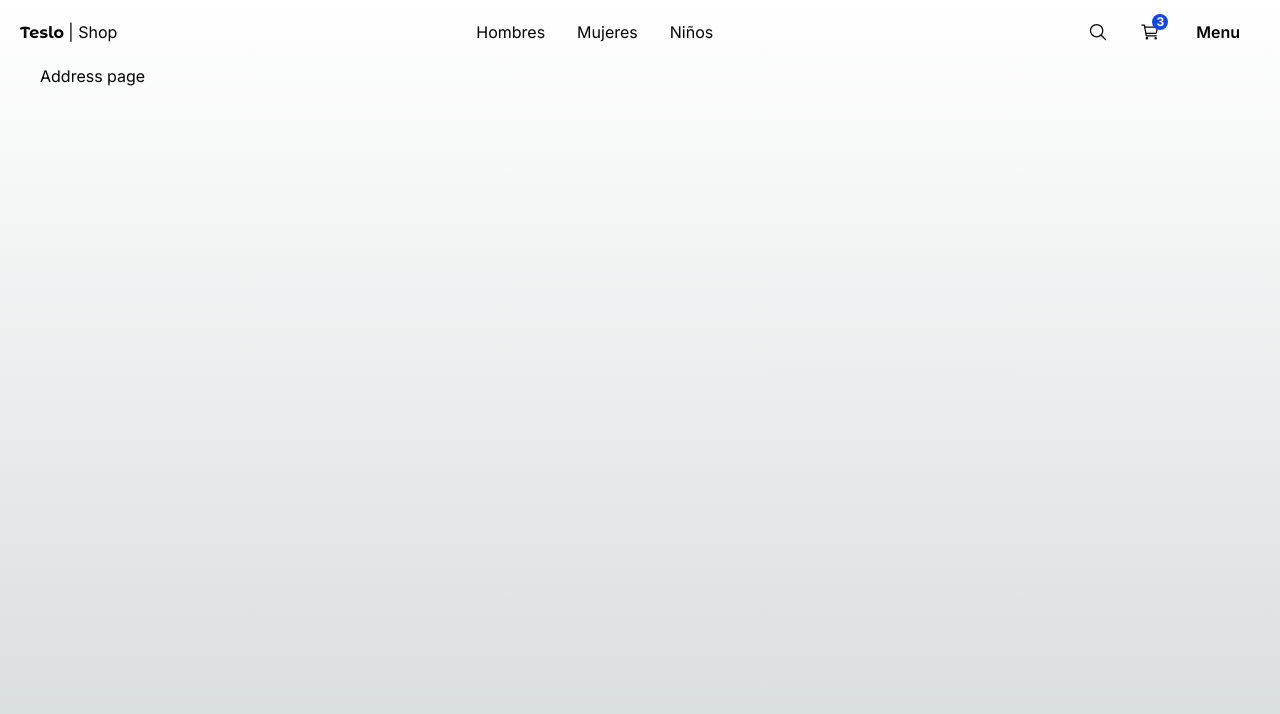
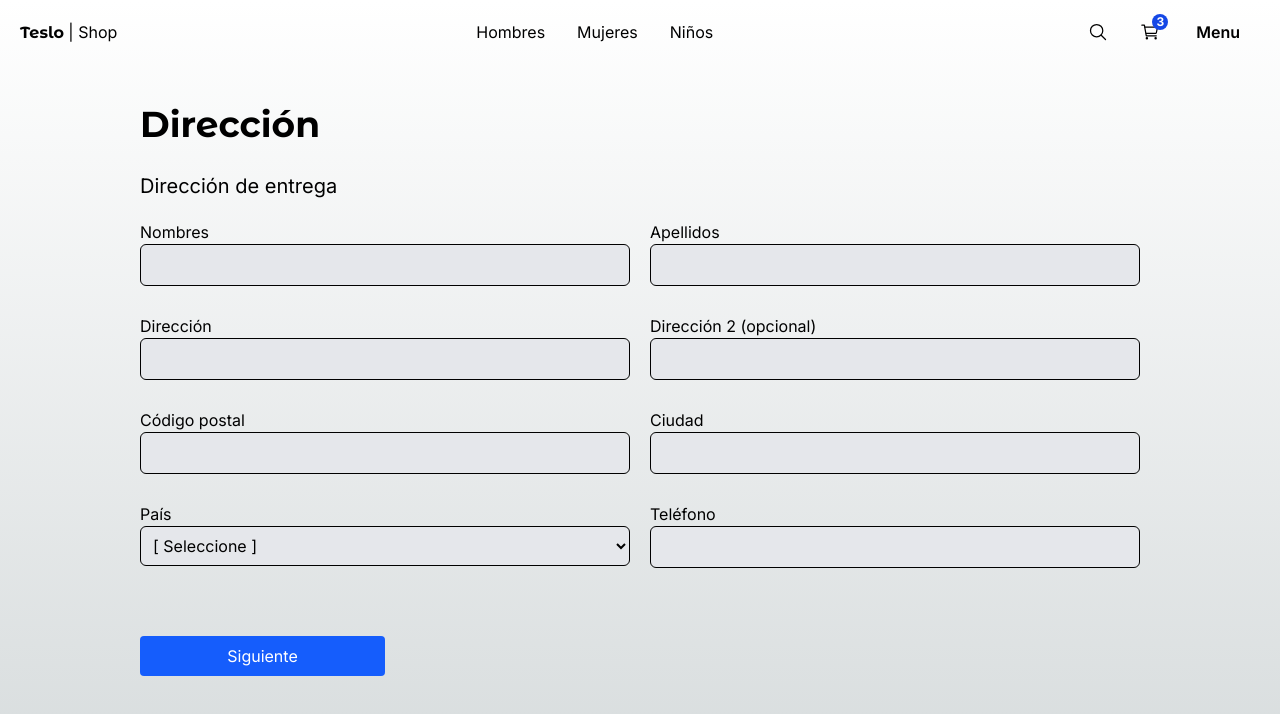
Before and after one commit to Mvillegas18/teslo-shop, a Next.js app: page /checkout/address in a window 1280 px wide. Shown: the top 714 px of the page. Built offline with nearby package versions, Linux system fonts and the light colour scheme.

Commit message:
Implement AddressPage component with form fields for user address input

```diff
--- a/src/app/(shop)/checkout/address/page.tsx
+++ b/src/app/(shop)/checkout/address/page.tsx
@@ -1,7 +1,87 @@
+import { Title } from '@/components';
+import Link from 'next/link';
+
 export default function AddressPage() {
 	return (
-		<div>
-			<h1>Address page</h1>
+		<div className="flex flex-col sm:justify-center sm:items-center mb-72 px-10 sm:px-0">
+			<div className="w-full  xl:w-[1000px] flex flex-col justify-center text-left">
+				<Title title="Dirección" subtitle="Dirección de entrega" />
+
+				<div className="grid grid-cols-1 gap-2 sm:gap-5 sm:grid-cols-2">
+					<div className="flex flex-col mb-2">
+						<span>Nombres</span>
+						<input
+							type="text"
+							className="p-2 border rounded-md bg-gray-200"
+						/>
+					</div>
+
+					<div className="flex flex-col mb-2">
+						<span>Apellidos</span>
+						<input
+							type="text"
+							className="p-2 border rounded-md bg-gray-200"
+						/>
+					</div>
+
+					<div className="flex flex-col mb-2">
+						<span>Dirección</span>
+						<input
+							type="text"
+							className="p-2 border rounded-md bg-gray-200"
+						/>
+					</div>
+
+					<div className="flex flex-col mb-2">
+						<span>Dirección 2 (opcional)</span>
+						<input
+							type="text"
+							className="p-2 border rounded-md bg-gray-200"
+						/>
+					</div>
+
+					<div className="flex flex-col mb-2">
+						<span>Código postal</span>
+						<input
+							type="text"
+							className="p-2 border rounded-md bg-gray-200"
+						/>
+					</div>
+
+					<div className="flex flex-col mb-2">
+						<span>Ciudad</span>
+						<input
+							type="text"
+							className="p-2 border rounded-md bg-gray-200"
+						/>
+					</div>
+
+					<div className="flex flex-col mb-2">
+						<span>País</span>
+						<select className="p-2 border rounded-md bg-gray-200">
+							<option value="">[ Seleccione ]</option>
+							<option value="CRI">Costa Rica</option>
+						</select>
+					</div>
+
+					<div className="flex flex-col mb-2">
+						<span>Teléfono</span>
+						<input
+							type="text"
+							className="p-2 border rounded-md bg-gray-200"
+						/>
+					</div>
+
+					<div className="flex flex-col mb-2 sm:mt-10">
+						<Link
+							href="/checkout"
+							className="btn-primary flex w-full sm:w-1/2 justify-center "
+						>
+							Siguiente
+						</Link>
+					</div>
+				</div>
+			</div>
 		</div>
 	);
 }
```
